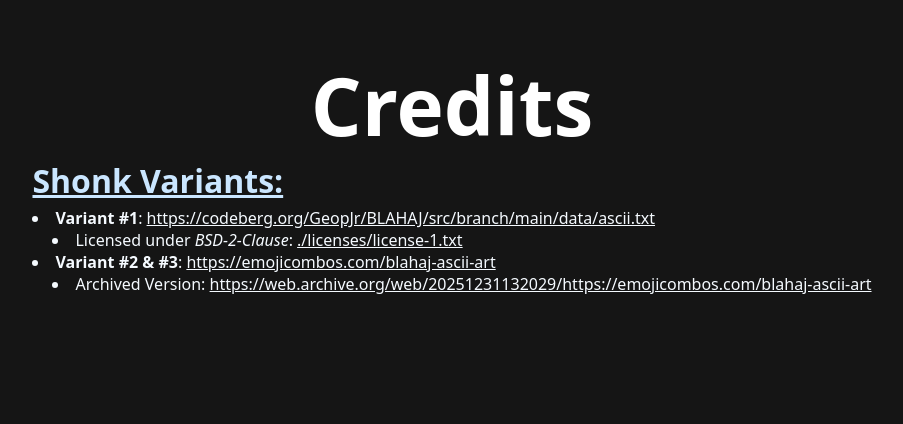
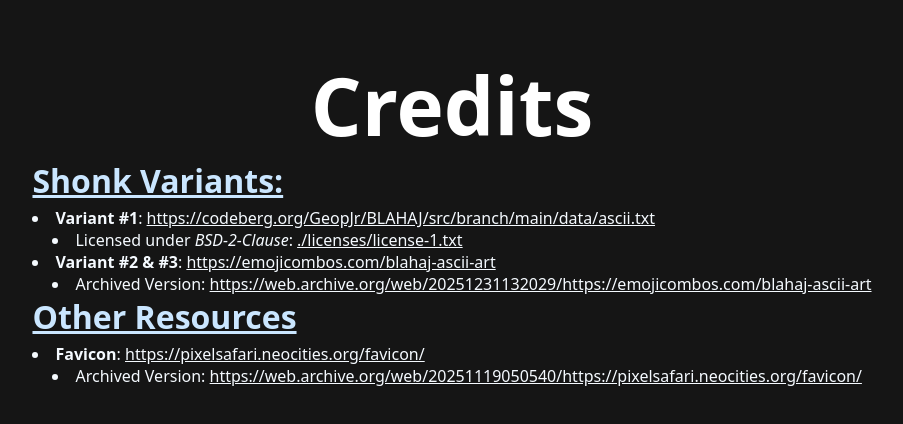
Before and after one commit to Kolpixx/shonk-generator, a React (Vite) app: page /credits in a window 1280 px wide. Shown: the top 424 px of the page, without its empty margins (188-1091 px from the left). Built offline with nearby package versions, Linux system fonts and the light colour scheme; a web font is replaced by a local one.

Commit message:
add favicon

```diff
--- a/index.html
+++ b/index.html
@@ -2,7 +2,7 @@
 <html lang="en">
   <head>
     <meta charset="UTF-8" />
-    <link rel="icon" type="image/svg+xml" href="/vite.svg" />
+    <link rel="icon" type="image/gif" href="/fishshark.gif" />
     <meta name="viewport" content="width=device-width, initial-scale=1.0" />
     <title>Shonk Generator</title>
   </head>
--- a/public/CREDITS.md
+++ b/public/CREDITS.md
@@ -1,7 +1,13 @@
 # Credits
 
 ## Shonk Variants:
+
 - **Variant #1**: [https://codeberg.org/GeopJr/BLAHAJ/src/branch/main/data/ascii.txt](https://codeberg.org/GeopJr/BLAHAJ/src/branch/main/data/ascii.txt)
     - Licensed under *BSD-2-Clause*: [./licenses/license-1.txt](./licenses/license-1.txt)
 - **Variant #2 & #3**: [https://emojicombos.com/blahaj-ascii-art](https://emojicombos.com/blahaj-ascii-art)
     - Archived Version: [https://web.archive.org/web/20251231132029/https://emojicombos.com/blahaj-ascii-art](https://web.archive.org/web/20251231132029/https://emojicombos.com/blahaj-ascii-art)
+
+## Other Resources
+
+- **Favicon**: [https://pixelsafari.neocities.org/favicon/](https://pixelsafari.neocities.org/favicon/)
+    - Archived Version: [https://web.archive.org/web/20251119050540/https://pixelsafari.neocities.org/favicon/](https://web.archive.org/web/20251119050540/https://pixelsafari.neocities.org/favicon/)
```
Also changed, not shown: public/fishshark.gif (added).
